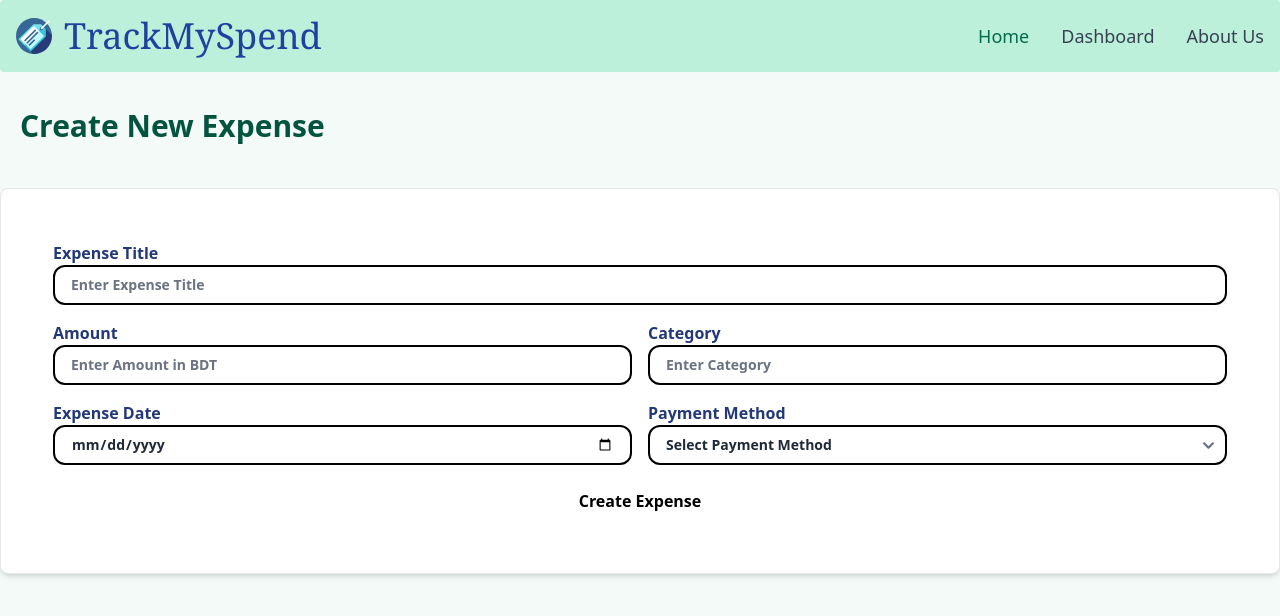
After one commit to ripa01/TrackMySpend, a Django app: page /create in a window 1280 px wide. The commit adds this page. Shown: the top 616 px of the page. Run offline with Django 5.2, Linux system fonts and the light colour scheme; some libraries are stand-ins or nearby versions.

Commit message:
add new payment method and add title field in models

```diff
--- a/spendTracker/static/src/output.css
+++ b/spendTracker/static/src/output.css
@@ -1135,11 +1135,24 @@ input:checked + .toggle-bg {
   z-index: 50;
 }
 
+.col-span-2 {
+  grid-column: span 2 / span 2;
+}
+
+.row-span-3 {
+  grid-row: span 3 / span 3;
+}
+
 .mx-auto {
   margin-left: auto;
   margin-right: auto;
 }
 
+.my-8 {
+  margin-top: 2rem;
+  margin-bottom: 2rem;
+}
+
 .-mr-1 {
   margin-right: -0.25rem;
 }
@@ -1310,6 +1381,10 @@ input:checked + .toggle-bg {
   resize: both;
 }
 
+.grid-cols-2 {
+  grid-template-columns: repeat(2, minmax(0, 1fr));
+}
+
 .grid-cols-4 {
   grid-template-columns: repeat(4, minmax(0, 1fr));
 }
@@ -1352,6 +1431,14 @@ input:checked + .toggle-bg {
 
 .justify-between {
   justify-content: space-between;
+}
+
+.justify-items-end {
+  justify-items: end;
+}
+
+.gap-4 {
+  gap: 1rem;
 }
 
 .space-x-2 > :not([hidden]) ~ :not([hidden]) {
@@ -1378,6 +1475,10 @@ input:checked + .toggle-bg {
 
 .rounded-lg {
   border-radius: 0.5rem;
+}
+
+.rounded-xl {
+  border-radius: 0.75rem;
 }
 
 .rounded-e-lg {
@@ -1413,8 +1514,17 @@ input:checked + .toggle-bg {
   border-width: 0px;
 }
 
+.border-2 {
+  border-width: 2px;
+}
+
 .border-b {
   border-bottom-width: 1px;
+}
+
+.border-black {
+  --tw-border-opacity: 1;
+  border-color: rgb(0 0 0 / var(--tw-border-opacity));
 }
 
 .border-blue-600 {
@@ -1457,15 +1572,40 @@ input:checked + .toggle-bg {
   background-color: rgb(229 231 235 / var(--tw-bg-opacity));
 }
 
+.bg-gray-500 {
+  --tw-bg-opacity: 1;
+  background-color: rgb(107 114 128 / var(--tw-bg-opacity));
+}
+
 .bg-gray-800 {
   --tw-bg-opacity: 1;
   background-color: rgb(31 41 55 / var(--tw-bg-opacity));
+}
+
+.bg-gray-900 {
+  --tw-bg-opacity: 1;
+  background-color: rgb(17 24 39 / var(--tw-bg-opacity));
 }
 
 .bg-gray-900\/50 {
   background-color: rgb(17 24 39 / 0.5);
 }
 
+.bg-green-200 {
+  --tw-bg-opacity: 1;
+  background-color: rgb(188 240 218 / var(--tw-bg-opacity));
+}
+
+.bg-green-300 {
+  --tw-bg-opacity: 1;
+  background-color: rgb(132 225 188 / var(--tw-bg-opacity));
+}
+
+.bg-green-400 {
+  --tw-bg-opacity: 1;
+  background-color: rgb(49 196 141 / var(--tw-bg-opacity));
+}
+
 .bg-green-50 {
   --tw-bg-opacity: 1;
   background-color: rgb(243 250 247 / var(--tw-bg-opacity));
@@ -1503,6 +1665,10 @@ input:checked + .toggle-bg {
 
 .p-5 {
   padding: 1.25rem;
+}
+
+.p-8 {
+  padding: 2rem;
 }
 
 .px-2 {
@@ -1515,11 +1681,21 @@ input:checked + .toggle-bg {
   padding-right: 0.75rem;
 }
 
+.px-4 {
+  padding-left: 1rem;
+  padding-right: 1rem;
+}
+
 .px-5 {
   padding-left: 1.25rem;
   padding-right: 1.25rem;
 }
 
+.py-10 {
+  padding-top: 2.5rem;
+  padding-bottom: 2.5rem;
+}
+
 .py-2 {
   padding-top: 0.5rem;
   padding-bottom: 0.5rem;
@@ -1535,6 +1711,16 @@ input:checked + .toggle-bg {
   padding-bottom: 0.75rem;
 }
 
+.py-4 {
+  padding-top: 1rem;
+  padding-bottom: 1rem;
+}
+
+.py-5 {
+  padding-top: 1.25rem;
+  padding-bottom: 1.25rem;
+}
+
 .pl-3 {
   padding-left: 0.75rem;
 }
@@ -1547,8 +1733,16 @@ input:checked + .toggle-bg {
   padding-top: 0.5rem;
 }
 
+.text-left {
+  text-align: left;
+}
+
 .text-center {
   text-align: center;
+}
+
+.font-serif {
+  font-family: ui-serif, Georgia, Cambria, "Times New Roman", Times, serif;
 }
 
 .text-2xl {
@@ -1561,6 +1755,11 @@ input:checked + .toggle-bg {
   line-height: 2.25rem;
 }
 
+.text-4xl {
+  font-size: 2.25rem;
+  line-height: 2.5rem;
+}
+
 .text-lg {
   font-size: 1.125rem;
   line-height: 1.75rem;
@@ -1604,11 +1803,31 @@ input:checked + .toggle-bg {
   letter-spacing: -0.025em;
 }
 
+.text-black {
+  --tw-text-opacity: 1;
+  color: rgb(0 0 0 / var(--tw-text-opacity));
+}
+
+.text-blue-500 {
+  --tw-text-opacity: 1;
+  color: rgb(63 131 248 / var(--tw-text-opacity));
+}
+
 .text-blue-600 {
   --tw-text-opacity: 1;
   color: rgb(28 100 242 / var(--tw-text-opacity));
 }
 
+.text-blue-800 {
+  --tw-text-opacity: 1;
+  color: rgb(30 66 159 / var(--tw-text-opacity));
+}
+
+.text-blue-900 {
+  --tw-text-opacity: 1;
+  color: rgb(35 56 118 / var(--tw-text-opacity));
+}
+
 .text-gray-400 {
   --tw-text-opacity: 1;
   color: rgb(156 163 175 / var(--tw-text-opacity));
@@ -1667,6 +1895,12 @@ input:checked + .toggle-bg {
 .shadow-md {
   --tw-shadow: 0 4px 6px -1px rgb(0 0 0 / 0.1), 0 2px 4px -2px rgb(0 0 0 / 0.1);
   --tw-shadow-colored: 0 4px 6px -1px var(--tw-shadow-color), 0 2px 4px -2px var(--tw-shadow-color);
+  box-shadow: var(--tw-ring-offset-shadow, 0 0 #0000), var(--tw-ring-shadow, 0 0 #0000), var(--tw-shadow);
+}
+
+.shadow-xl {
+  --tw-shadow: 0 20px 25px -5px rgb(0 0 0 / 0.1), 0 8px 10px -6px rgb(0 0 0 / 0.1);
+  --tw-shadow-colored: 0 20px 25px -5px var(--tw-shadow-color), 0 8px 10px -6px var(--tw-shadow-color);
   box-shadow: var(--tw-ring-offset-shadow, 0 0 #0000), var(--tw-ring-shadow, 0 0 #0000), var(--tw-shadow);
 }
 
--- a/spendTracker/tailwind.config.js
+++ b/spendTracker/tailwind.config.js
@@ -3,6 +3,7 @@ module.exports = {
   content: [
     './templates/**/*.html',
     './static/src/**/*.css',
+    './static/src/**/*.js',
     './node_modules/flowbite/**/*.js'
 ],
 
--- /dev/null
+++ b/spendTracker/templates/form.html
@@ -0,0 +1,75 @@
+{% extends "base.html" %}
+
+{% block content %}
+<div class="flex flex-cols justify-between p-5">
+    <div>
+        <h1 class="mb-6 text-3xl font-semibold text-green-800">Create New Expense</h1>
+    </div>
+</div>
+
+<div class="bg-white border border-gray-200 rounded-lg shadow-md dark:bg-gray-800 dark:border-gray-700">
+    <div class="p-5">
+        <div class="card w-full rounded-xl text-blue-900 font-bold">
+            <div class="p-8 text-md">
+                <form method="POST" enctype="multipart/form-data">
+                    {% csrf_token %}
+                    <div class="grid grid-cols-2 gap-4">
+                        <div class="col-span-2">
+                            <label for="title" class="text-md">Expense Title</label>
+                            <input type="text" name="title" id="title"
+                                   class="w-full rounded-xl px-4 py-2 border-2 border-black text-gray-800 text-sm"
+                                   placeholder="Enter Expense Title" required/>
+
+                        </div>
+                        <div class="">
+                            <label for="amount" class="text-md">Amount</label>
+                            <input type="number" min="0.01" step="0.01" name="amount" id="amount"
+                                   class="w-full rounded-xl px-4 py-2 border-2 border-black text-gray-800 text-sm"
+                                   placeholder="Enter Amount in BDT" required/>
+                        </div>
+                        <div class="">
+                            <label id="category" for="category" class="text-md">Category</label>
+                            <input type="text" name="category" id="category"
+                                   class="w-full rounded-xl px-4 py-2 border-2 border-black text-gray-800 text-sm"
+                                   placeholder="Enter Category" required/>
+
+                        </div>
+                        <div class="">
+                            <label for="date" class="text-md">Expense Date</label>
+                            <input type="date" name="date" id="date"
+                                   class="w-full rounded-xl px-4 py-2 border-2 border-black text-gray-800 text-sm"
+                                   required min="{{ today|date:'Y-m-d' }}"/>
+                        </div>
+                        <div class="">
+                            <label for="payment_method" class="text-md">Payment Method</label>
+                            <select name="payment_method" id="payment_method"
+                                    class="w-full rounded-xl px-4 py-2 border-2 border-black text-gray-800 text-sm"
+                                    required>
+                                <option value="" disabled selected>Select Payment Method</option>
+                                <option value="Cash">Cash</option>
+                                <option value="Credit Card">Credit Card</option>
+                                <option value="Debit Card">Debit Card</option>
+                                <option value="Bank Transfer">Bank Transfer</option>
+                                <option value="Online Payment">Online Payment</option>
+
+                            </select>
+                        </div>
+
+
+                        <input type="text" name="class_code" value="{{ class.code }}" hidden/>
+                        <input type="text" name="action" value="create_expense" hidden/>
+                        <div class="col-span-2">
+                            <button class="w-full py-2 bg-white hover:bg-gray-100 text-black hover:text-primary rounded-lg text-md"
+                                    type="submit">
+                                Create Expense
+                            </button>
+                        </div>
+                    </div>
+                </form>
+
+            </div>
+        </div>
+    </div>
+</div>
+
+{% endblock content %}
--- a/spendTracker/tracker/models.py
+++ b/spendTracker/tracker/models.py
@@ -6,14 +6,14 @@ from django.urls import reverse
 class Tracker(models.Model):
     category = models.CharField(max_length=100)
     amount = models.IntegerField()
-    details = models.TextField()
+    title = models.TextField()
     date = models.DateTimeField(default=timezone.now)
-    time = models.TimeField(default=timezone.now)
     payment_method = models.CharField(max_length=50, choices=[
         ('Cash', 'Cash'),
         ('Credit Card', 'Credit Card'),
         ('Debit Card', 'Debit Card'),
-        ('Online Payment', 'Online Payment')
+        ('Online Payment', 'Online Payment'),
+         ('Bank Transfer', 'Bank Transfer')
     ])
 
     def __str__(self):
--- a/spendTracker/tracker/urls.py
+++ b/spendTracker/tracker/urls.py
@@ -5,6 +5,7 @@ from .views import *
 
 urlpatterns = [
     path('', ExpenseListView.as_view(), name='home'),
+    path('create', ExpenseCreateView.as_view(), name='create')
 
 ]
 
--- a/spendTracker/tracker/views.py
+++ b/spendTracker/tracker/views.py
@@ -7,3 +7,10 @@ class ExpenseListView(ListView):
     template_name = 'home.html'
     context_object_name = 'expenses'
     ordering = ['date']
+
+class ExpenseCreateView(CreateView):
+    model = Tracker
+    context_object_name = 'expenses'
+    fields = ['category','amount','title','date','payment_method']
+    template_name = 'form.html'
+    success_url = '/'
```
Also changed, not shown: other parts of spendTracker/static/src/output.css (+126 -0 lines), spendTracker/templates/home.html (+18 -2 lines), spendTracker/db.sqlite3, spendTracker/tracker/migrations/0001_initial.py (added), spendTracker/tracker/migrations/0002_remove_tracker_time.py (added), 1 other file.
